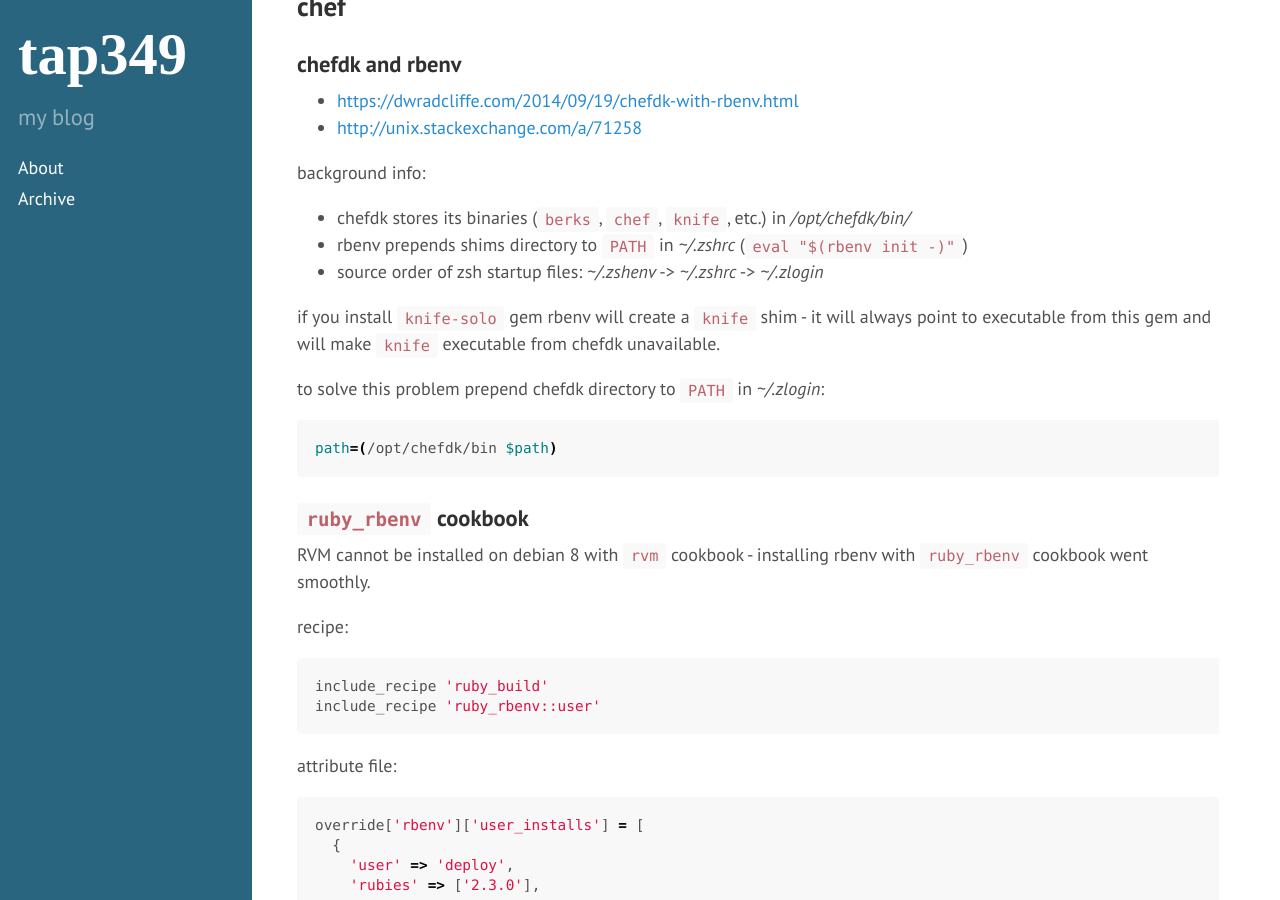
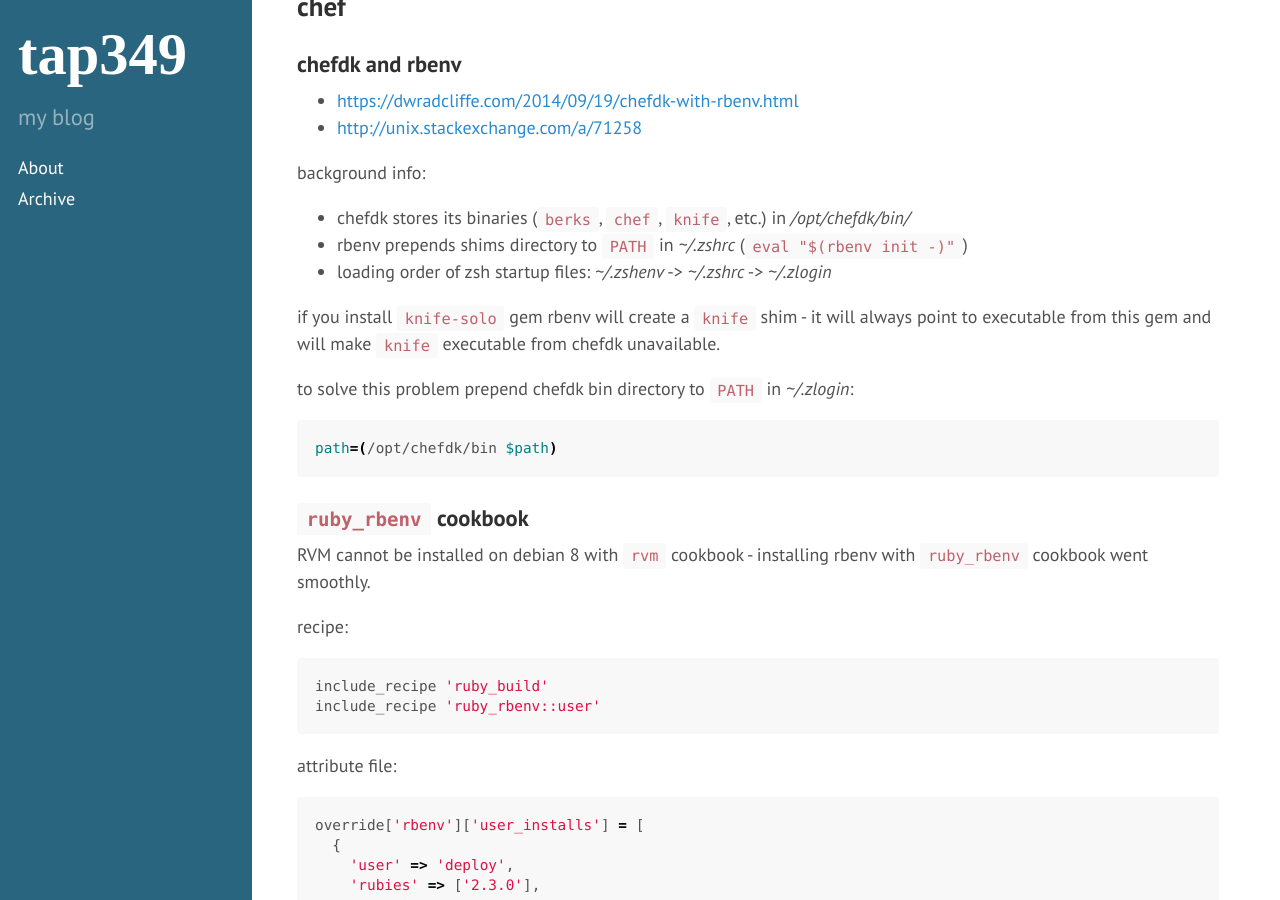
Before and after one commit to tap349/tap349.github.io, a Jekyll site: the page built from _posts/2016-03-30-rbenv.md, in a window 1280 px wide and 900 px high, scrolled down 2758 px. Built offline with Jekyll 4.4.1, drawn with Linux system fonts in a browser that asks for light colours.

Commit message:
update 2016-05-31_19:43:05

````diff
--- a/_posts/2016-03-30-rbenv.md
+++ b/_posts/2016-03-30-rbenv.md
@@ -141,13 +141,13 @@
 
 - chefdk stores its binaries (`berks`, `chef`, `knife`, etc.) in _/opt/chefdk/bin/_
 - rbenv prepends shims directory to `PATH` in _~/.zshrc_ (`eval "$(rbenv init -)"`)
-- source order of zsh startup files: _~/.zshenv_ -> _~/.zshrc_ -> _~/.zlogin_
+- loading order of zsh startup files: _~/.zshenv_ -> _~/.zshrc_ -> _~/.zlogin_
 
 if you install `knife-solo` gem rbenv will create a `knife` shim -
 it will always point to executable from this gem and
 will make `knife` executable from chefdk unavailable.
 
-to solve this problem prepend chefdk directory to `PATH` in _~/.zlogin_:
+to solve this problem prepend chefdk bin directory to `PATH` in _~/.zlogin_:
 
 ```sh
 path=(/opt/chefdk/bin $path)
````
